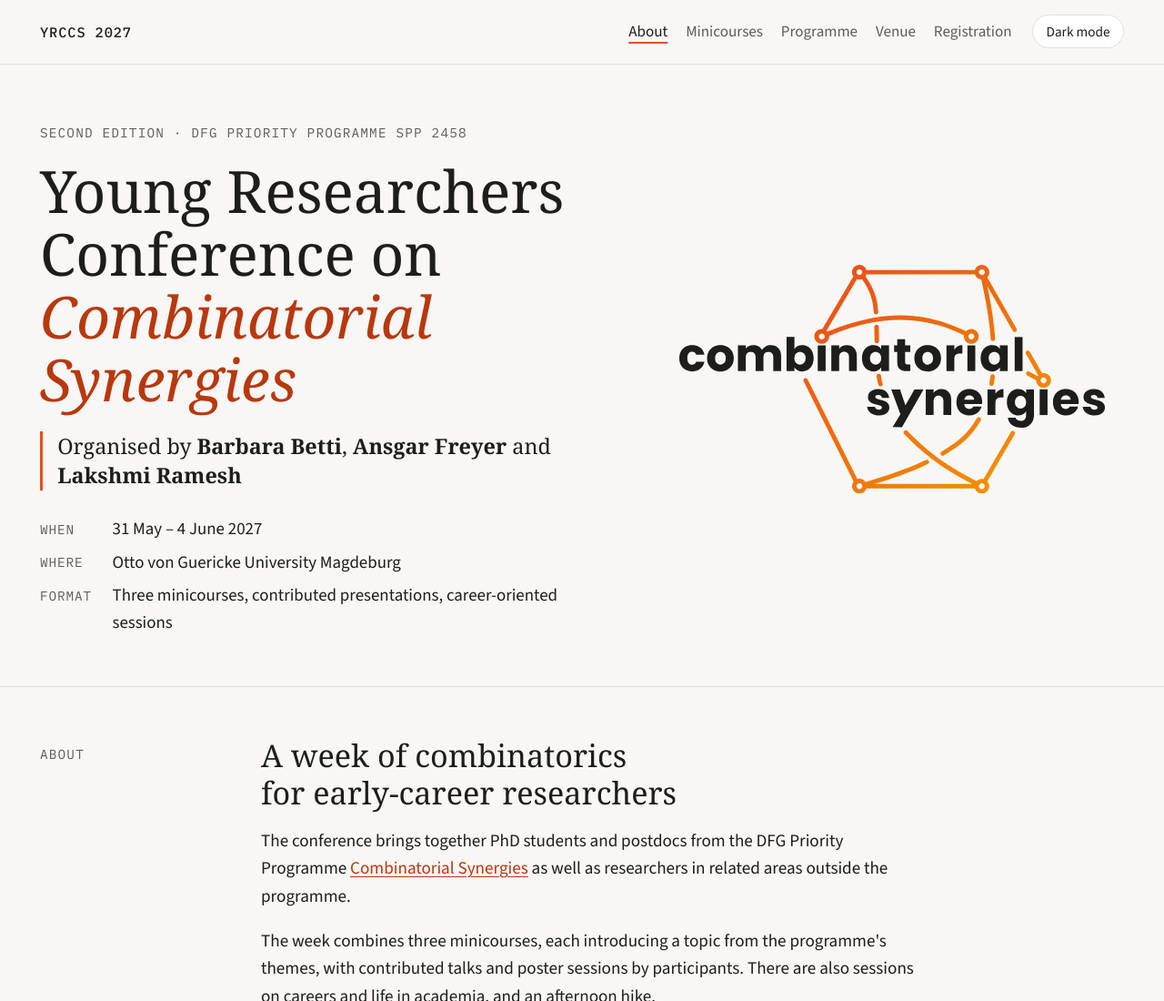
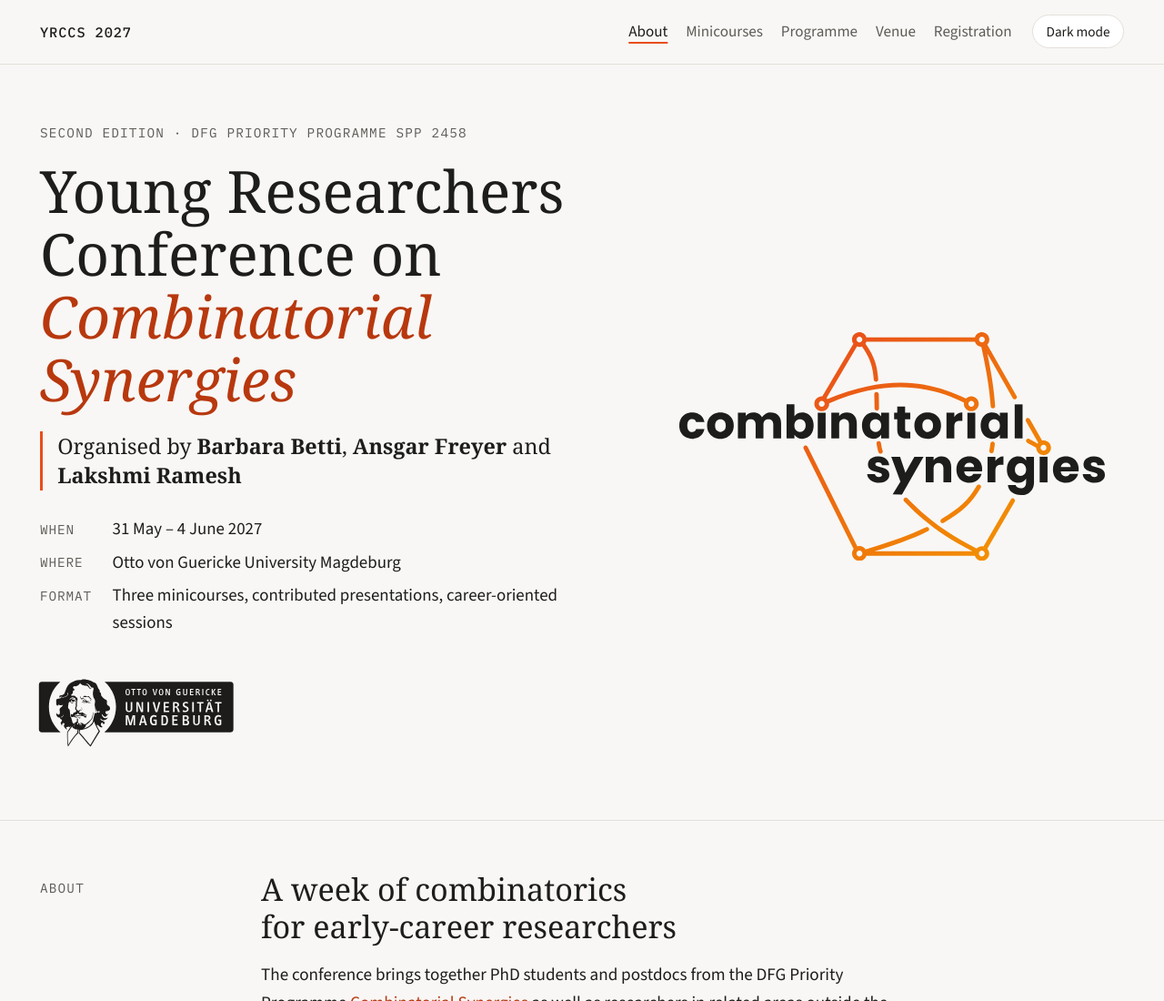
Before and after one commit to yrccs27/yrccs27.github.io, a plain HTML site: page index.html in a window 1280 px wide. Shown: the top 1100 px of the page at 91% size. Drawn offline with nearby package versions, Linux system fonts and the light colour scheme; a web font is replaced by a local one.

Commit message:
Add OVGU logo to home page
Co-Authored-By: Claude Opus 5.5 <noreply@anthropic.com>

```diff
--- a/index.html
+++ b/index.html
@@ -42,6 +42,10 @@
         <dt>Where</dt><dd>Otto von Guericke University Magdeburg</dd>
         <dt>Format</dt><dd>Three minicourses, contributed presentations, career-oriented sessions</dd>
       </dl>
+      <!-- EDIT: university logo (official black-and-white version from cd.ovgu.de) -->
+      <a class="host-logo" href="https://www.ovgu.de" target="_blank" rel="noopener">
+        <img src="ovgu-logo.svg" alt="Otto von Guericke University Magdeburg" width="507" height="215">
+      </a>
     </div>
     <!-- EDIT: logo of the Combinatorial Synergies programme -->
     <figure class="figure">
--- a/style.css
+++ b/style.css
@@ -117,3 +117,8 @@ nav a[aria-current="page"]{color:var(--ink);text-decoration:underline;text-decor
 /* travel information on the venue page */
 .travel{margin-top:2.25rem;padding-top:1.75rem;border-top:1px solid var(--rule);max-width:44rem}
 .travel p{margin:0 0 .9rem}
+/* university logo on the home page. The file includes its own white background, as the OVGU design rules require */
+.host-logo{display:inline-block;margin-top:1.75rem;line-height:0}
+.host-logo img{width:15rem;max-width:100%;height:auto;mix-blend-mode:multiply;margin-left:-1.1rem}
+/* dark mode: keep the white background behind the logo */
+:root[data-theme="dark"] .host-logo img{mix-blend-mode:normal;margin-left:0;border-radius:6px}
```
Also changed, not shown: ovgu-logo.svg (added).
